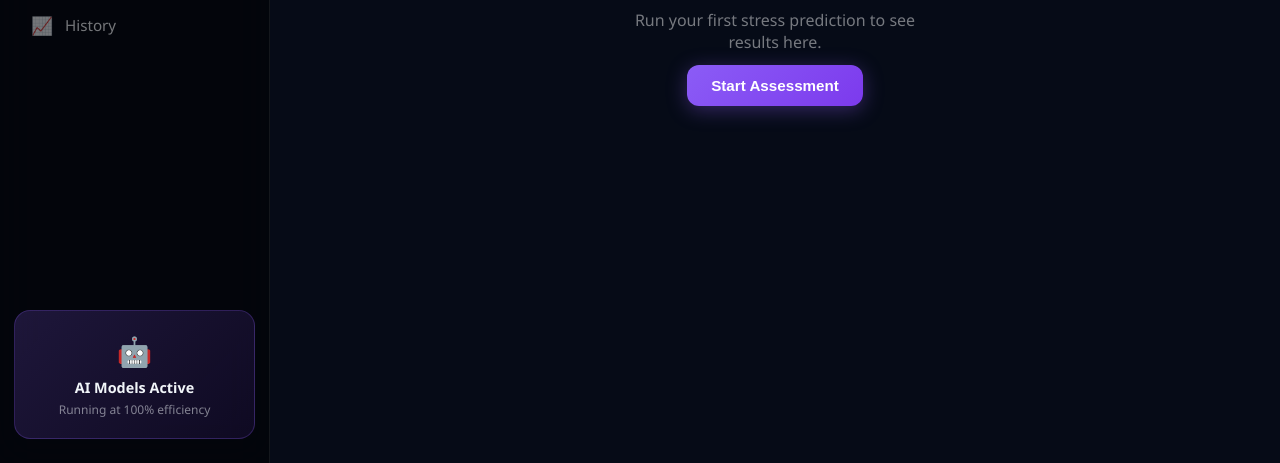
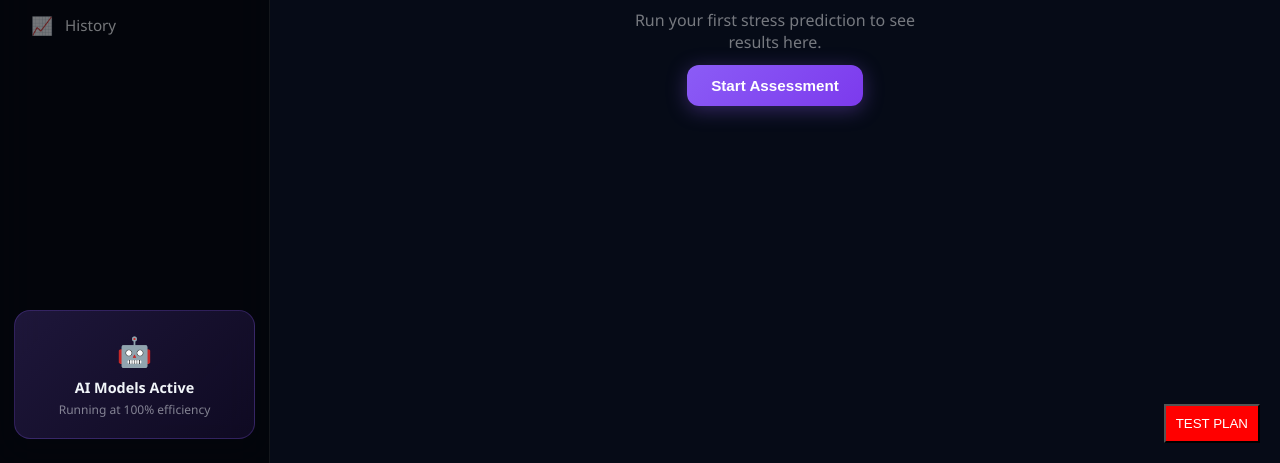
Before and after one commit to Vinitha2309/SABER-AI, a plain HTML site: page frontend/index.html in a window 1280 px wide. Shown: the part 337-800 px from the top of the page. Drawn offline with Linux system fonts and the light colour scheme; no server answers.

Commit message:
Update index.html

```diff
--- a/frontend/index.html
+++ b/frontend/index.html
@@ -6,6 +6,24 @@
   <title>SABER-AI — Student Burnout Prevention</title>
   <link rel="stylesheet" href="style.css" />
 </head>
+<button onclick="testPlan()" style="position:fixed;bottom:20px;right:20px;z-index:999;padding:10px;background:red;color:white">
+  TEST PLAN
+</button>
+<script>
+async function testPlan() {
+  try {
+    const res = await fetch("http://127.0.0.1:5000/api/generate-plan", {
+      method: "POST",
+      headers: { "Content-Type": "application/json" },
+      body: JSON.stringify({ stressLevel: 50, availableHours: 4, subjects: ["Math"] })
+    });
+    const data = await res.json();
+    alert("SUCCESS: " + JSON.stringify(data).slice(0, 200));
+  } catch(e) {
+    alert("FAILED: " + e.message);
+  }
+}
+</script>
 <body>
 
   <!-- ── SIDEBAR ──────────────────────────────────────── -->
```
